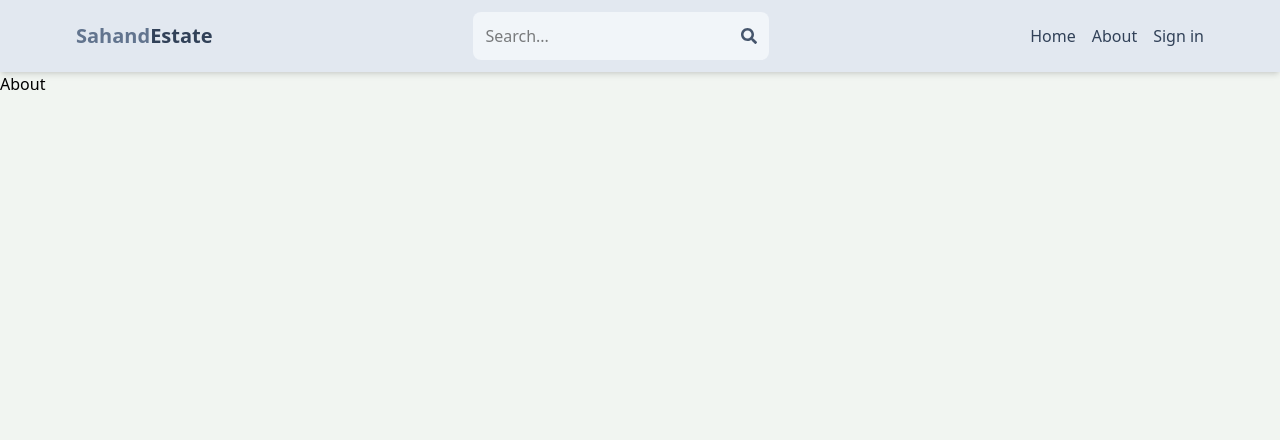
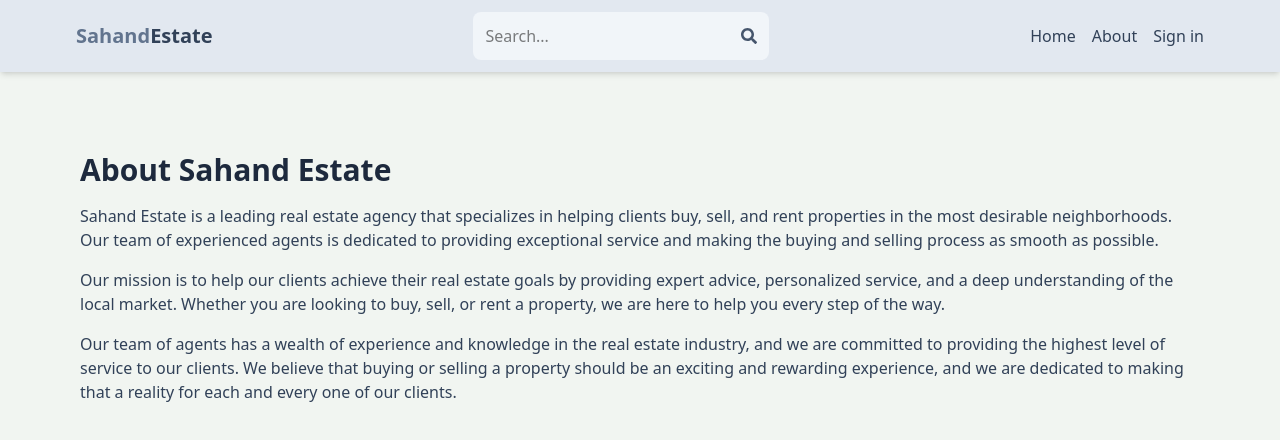
Before and after one commit to AyeshaTariq21/mern-estate, a React (Vite) app in the folder client/: page /about in a window 1280 px wide. Shown: the top 440 px of the page. Built offline with nearby package versions, Linux system fonts and the light colour scheme; no server answers.

Commit message:
complete about page

```diff
--- a/client/index.html
+++ b/client/index.html
@@ -2,9 +2,8 @@
 <html lang="en">
   <head>
     <meta charset="UTF-8" />
-    <link rel="icon" type="image/svg+xml" href="/vite.svg" />
     <meta name="viewport" content="width=device-width, initial-scale=1.0" />
-    <title>client</title>
+    <title>Sahand Estate</title>
   </head>
   <body>
     <div id="root"></div>
--- a/client/src/pages/About.jsx
+++ b/client/src/pages/About.jsx
@@ -1,9 +1,14 @@
 import React from 'react'
 
-function About() {
+export default function About() {
   return (
-    <div>About</div>
+    <div className='py-20 px-4 max-w-6xl mx-auto'>
+      <h1 className='text-3xl font-bold mb-4 text-slate-800'>About Sahand Estate</h1>
+      <p className='mb-4 text-slate-700'>Sahand Estate is a leading real estate agency that specializes in helping clients buy, sell, and rent properties in the most desirable neighborhoods. Our team of experienced agents is dedicated to providing exceptional service and making the buying and selling process as smooth as possible.</p>
+      <p className='mb-4 text-slate-700'>
+      Our mission is to help our clients achieve their real estate goals by providing expert advice, personalized service, and a deep understanding of the local market. Whether you are looking to buy, sell, or rent a property, we are here to help you every step of the way.
+      </p>
+      <p className='mb-4 text-slate-700'>Our team of agents has a wealth of experience and knowledge in the real estate industry, and we are committed to providing the highest level of service to our clients. We believe that buying or selling a property should be an exciting and rewarding experience, and we are dedicated to making that a reality for each and every one of our clients.</p>
+    </div>
   )
 }
-
-export default About
```
